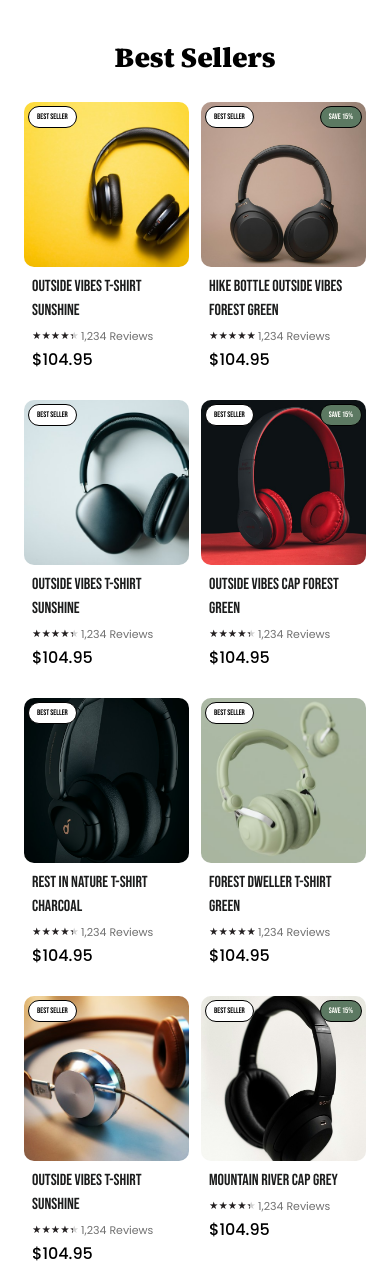
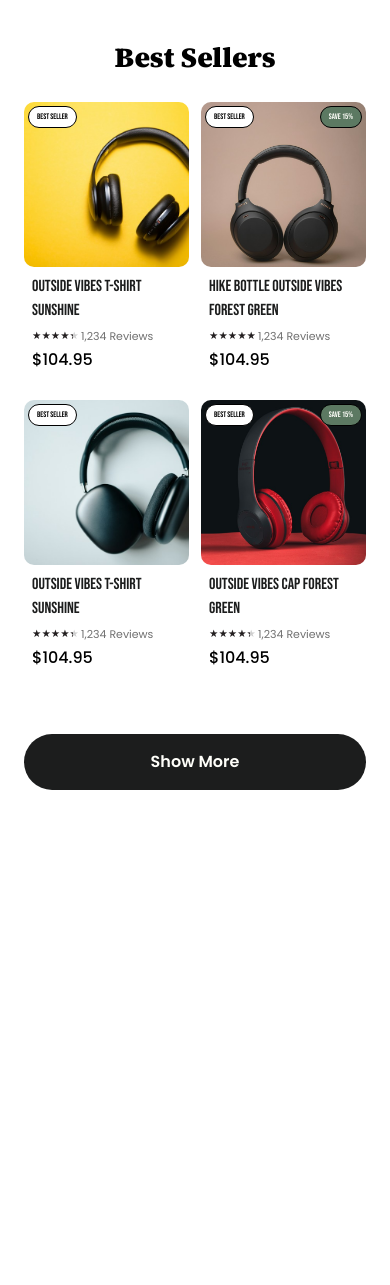
Before and after one commit to mizujin/test-platter, a website built with Vite: page index.html in a window 390 px wide. Shown: the top 1285 px of the page. After the commit the page ends 844 px from the top, so only its background shows below. Built offline with nearby package versions, Linux system fonts and the light colour scheme.

Commit message:
feat(product-cards): small fixes to section

```diff
--- a/index.html
+++ b/index.html
@@ -17,7 +17,7 @@
 </head>
 
 <body>
-	<section class="py-9 px-6 md:py-20 md:pl-32">
+	<section class="py-9 px-6 md:py-20 md:pl-32 md:pr-0">
 		<div class="flex flex-col md:flex-row justify-between items-center mb-6 md:mb-[38px] md:pr-32">
 			<header>
 				<h1 class="font-source-serif font-extrabold text-center md:text-left text-[28px] md:text-heading">Best Sellers
--- a/js/main.js
+++ b/js/main.js
@@ -65,6 +65,12 @@ window.addEventListener('DOMContentLoaded', () => {
 		})
 	);
 
+	mobileQuery.matches && productCards.forEach((card, index) => {
+		if (index >= PRODUCT_CARDS_TO_SHOW) {
+			card.classList.add('hidden');
+		}
+	});
+
 	showMoreButton.addEventListener('click', () => {
 		productCards.forEach((card, index) => {
 			if (index >= PRODUCT_CARDS_TO_SHOW) {
```
